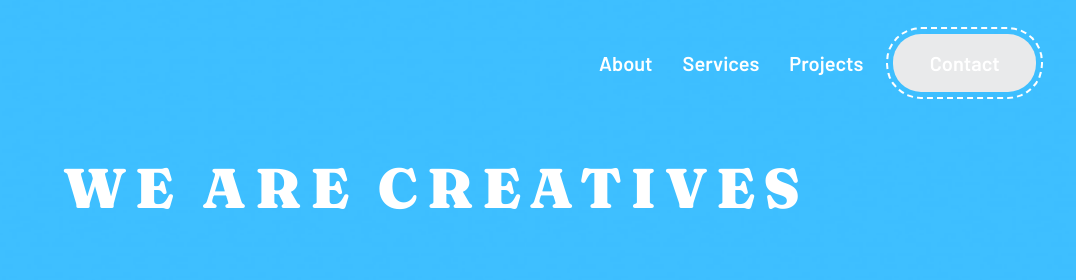
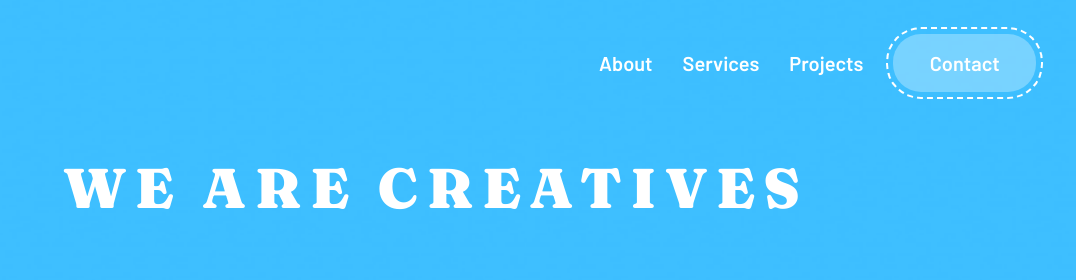
Before and after one commit to ChamuMutezva/sunnyside-agency-landing-page-main, a website built with Parcel: page index.html in a window 1280 px wide. In both pictures the pointer is over the link "Contact". Shown: the top 280 px of the page, 204-1280 px from the left. Built offline with nearby package versions, Linux system fonts and the light colour scheme.

Commit message:
fix: button hover , active background-color

```diff
--- a/src/scss/layout/_nav.scss
+++ b/src/scss/layout/_nav.scss
@@ -122,7 +122,8 @@
 
 		&:hover , &:focus {
 			color: base.$white;
-			background-color: color.scale(base.$grayish-blue, $lightness: 75%);
+			//background-color: color.scale(base.$grayish-blue, $lightness: 75%);
+			background-color: hsla(0, 0%, 100%, 0.301);
 			//opacity: 0.5;
 
 			//border: 1px solid black;
```
Also changed, not shown: src/css/style.css, 8 other files.
